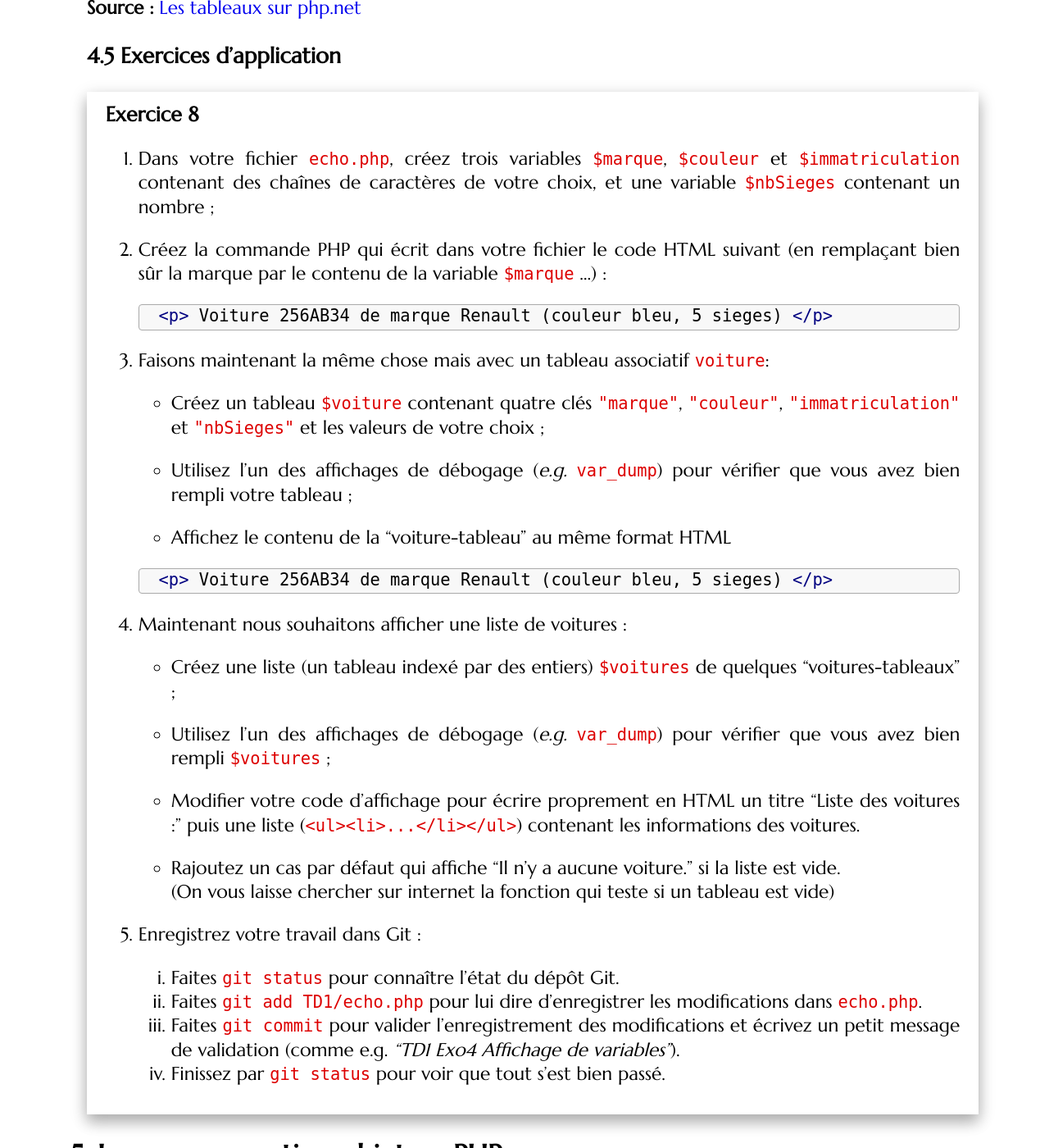
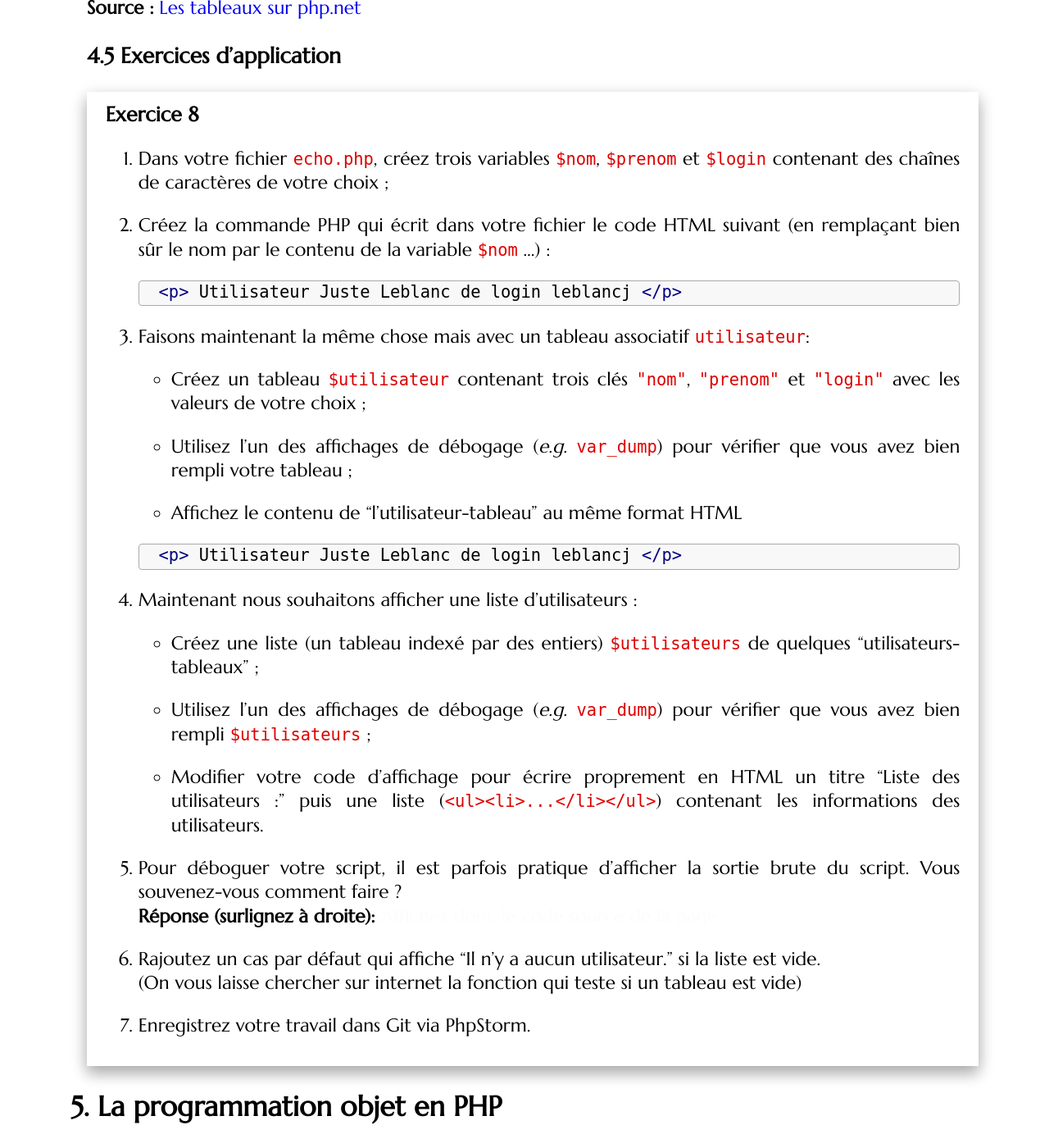
Before and after one commit to romainlebreton/R3.01-DeveloppementWeb, a Jekyll site: the page built from tutorials/tutorial1.md, in a window 1280 px wide and 1400 px high, scrolled down 10724 px. Shown: the whole window at 82% size. Built offline with Jekyll 4.4.1, drawn with Linux system fonts in a browser that asks for light colours; some web fonts are replaced; some of the changed text lies outside the part shown.

Commit message:
Voiture → Utilisateur

````diff
--- a/tutorials/tutorial1.md
+++ b/tutorials/tutorial1.md
@@ -544,100 +544,101 @@ Les tableaux en PHP peuvent aussi s'indexer par des entiers ou des chaînes de c
 
 <div class="exercise">
 
-1. Dans votre fichier `echo.php`, créez trois variables `$marque`, `$couleur` et
-`$immatriculation` contenant des chaînes de caractères de votre choix,
-et une variable `$nbSieges` contenant un nombre ;
+1. Dans votre fichier `echo.php`, créez trois variables `$nom`, `$prenom` et
+`$login` contenant des chaînes de caractères de votre choix ;
 
-2. Créez la commande PHP qui écrit dans votre fichier le code HTML suivant (en
-   remplaçant bien sûr la marque par le contenu de la variable `$marque` ...) :
+1. Créez la commande PHP qui écrit dans votre fichier le code HTML suivant (en
+   remplaçant bien sûr le nom par le contenu de la variable `$nom` ...) :
 
    ```html
-   <p> Voiture 256AB34 de marque Renault (couleur bleu, 5 sieges) </p>
+   <p> Utilisateur Juste Leblanc de login leblancj </p>
    ```
 
-3. Faisons maintenant la même chose mais avec un tableau associatif `voiture`:
+2. Faisons maintenant la même chose mais avec un tableau associatif `utilisateur`:
 
-   * Créez un tableau `$voiture` contenant quatre clés `"marque"`, `"couleur"`,
-   `"immatriculation"` et `"nbSieges"` et les valeurs de votre choix ;
+   * Créez un tableau `$utilisateur` contenant trois clés `"nom"`, `"prenom"` et
+   `"login"` avec les valeurs de votre choix ;
 
    * Utilisez l'un des affichages de débogage (*e.g.* `var_dump`) pour vérifier
      que vous avez bien rempli votre tableau ;
 
-   * Affichez le contenu de la "voiture-tableau" au même format HTML
+   * Affichez le contenu de "l'utilisateur-tableau" au même format HTML
 
    ```html
-   <p> Voiture 256AB34 de marque Renault (couleur bleu, 5 sieges) </p>
+   <p> Utilisateur Juste Leblanc de login leblancj </p>
    ```
 
-4. Maintenant nous souhaitons afficher une liste de voitures :
+3. Maintenant nous souhaitons afficher une liste d'utilisateurs :
 
-   * Créez une liste (un tableau indexé par des entiers) `$voitures` de quelques
-     "voitures-tableaux" ;
+   * Créez une liste (un tableau indexé par des entiers) `$utilisateurs` de quelques
+     "utilisateurs-tableaux" ;
 
    * Utilisez l'un des affichages de débogage (*e.g.* `var_dump`) pour vérifier
-     que vous avez bien rempli  `$voitures` ;
+     que vous avez bien rempli `$utilisateurs` ;
 
    * Modifier votre code d'affichage pour écrire proprement en HTML un titre
-     "Liste des voitures :" puis une liste (`<ul><li>...</li></ul>`) contenant les informations
-     des voitures.
+     "Liste des utilisateurs :" puis une liste (`<ul><li>...</li></ul>`) contenant les informations
+     des utilisateurs.
 
-   * Rajoutez un cas par défaut qui affiche "Il n'y a aucune voiture." si la
-     liste est vide.
-     (On vous laisse chercher sur internet la fonction qui teste si un tableau est vide)
+4. Pour déboguer votre script, il est parfois pratique d'afficher la sortie brute du script. Vous souvenez-vous comment faire ?
+   **Réponse (surlignez à droite):**
+   <span style="color:#FCFCFC">Affichez donc le code source de la page.</span>
 
-5. Enregistrez votre travail dans Git :
+5. Rajoutez un cas par défaut qui affiche "Il n'y a aucun utilisateur." si la
+   liste est vide.
+   (On vous laisse chercher sur internet la fonction qui teste si un tableau est
+   vide)
 
-   1. Faites `git status` pour connaître l'état du dépôt Git.
+6. Enregistrez votre travail dans Git via PhpStorm.
+
+   <!-- 1. Faites `git status` pour connaître l'état du dépôt Git.
    1. Faites `git add TD1/echo.php` pour lui dire d'enregistrer les
    modifications dans `echo.php`.
-   1. Faites `git commit` pour valider l'enregistrement des modifications et
+   2. Faites `git commit` pour valider l'enregistrement des modifications et
       écrivez un petit message de validation (comme e.g. *"TD1 Exo4 Affichage de
       variables"*).
-   1. Finissez par `git status` pour voir que tout s'est bien passé.
+   3. Finissez par `git status` pour voir que tout s'est bien passé. -->
 
 </div>
 
 ## La programmation objet en PHP
 
-PHP était initialement conçu comme un langage de script, mais est passé Objet à partir de la
-version 5. Plutôt que d'utiliser un tableau, créons une classe pour nos voitures.
+PHP était initialement conçu comme un langage de script, mais est passé *Orienté Objet* à partir de la
+version 5. Plutôt que d'utiliser un tableau, créons une classe pour nos utilisateurs.
 
 ### Un exemple de classe PHP
 
 <div class="exercise">
 
-1. Créer un fichier **Voiture.php** avec le contenu suivant
+1. Créer un fichier **Utilisateur.php** avec le contenu suivant
 
    ```php
    <?php
-   class Voiture {
+   class Utilisateur {
 
-       private $immatriculation;
-       private $marque;
-       private $couleur;
-       private $nbSieges; // Nombre de places assises
+       private $login;
+       private $nom;
+       private $prenom;
 
        // un getter
-       public function getMarque() {
-           return $this->marque;
+       public function getNom() {
+           return $this->nom;
        }
 
        // un setter
-       public function setMarque($marque) {
-           $this->marque = $marque;
+       public function setNom($nom) {
+           $this->nom = $nom;
        }
 
        // un constructeur
        public function __construct(
-         $immatriculation,
-         $marque,
-         $couleur,
-         $nbSieges
+         $login,
+         $nom,
+         $prenom,
       ) {
-           $this->immatriculation = $immatriculation;
-           $this->marque = $marque;
-           $this->couleur = $couleur;
-           $this->nbSieges = $nbSieges;
+           $this->login = $login;
+           $this->nom = $nom;
+           $this->prenom = $prenom;
        }
 
        // Pour pouvoir convertir un objet en chaîne de caractères
@@ -660,35 +661,34 @@ version 5. Plutôt que d'utiliser un tableau, créons une classe pour nos voitur
      ont un nombre d'arguments différent. En particulier, il ne peut y avoir au
      maximum qu'un constructeur.
 
-3. Créez des *getter* et des *setter* pour `$couleur`, `$immatriculation` et `$nbSieges` ;
+2. Créez des *getter* et des *setter* pour `$prenom` et `$login` ;
    (PhpStorm peut les générer automatiquement pour vous avec Clic droit > Generate)
 
 3. L'intérêt des *setter* est notamment de vérifier ce qui va être écrit dans
    l'attribut.
-   Comme l'immatriculation est limitée à 8 caractères, codez un *setter* qui
-   ne stocke que les 8 premiers caractères de l'immatriculation dans l'objet.
-   Mettez aussi à jour le constructeur pour ne garder que les 8 premiers caractères.
+   Comme le login est limité à 64 caractères, codez un *setter* qui
+   ne stocke que les 64 premiers caractères du login dans l'objet.
+   Mettez aussi à jour le constructeur pour ne garder que les 64 premiers caractères.
    (Documentation PHP :
    [fonction `substr` *substring*](http://php.net/manual/fr/function.substr.php)).
 
 
-4. Remplissez `__toString()` qui permet de convertir une voiture en chaine de caractères.
-   <!-- (Regardez le code du constructeur de la classe Voiture : comme en
+4. Remplissez `__toString()` qui permet de convertir un utilisateur en chaine de caractères.
+   <!-- (Regardez le code du constructeur de la classe Utilisateur : comme en
    Java, on peut utiliser le mot-clé `$this` mais suivi de `->`) ; -->
 
 5. Testez que votre classe est valide pour PHP : la page générée par le serveur
-   Web Docker à partir de `Voiture.php` ne doit pas afficher d'erreur.
+   Web Docker à partir de `Utilisateur.php` ne doit pas afficher d'erreur.
    **Demandez donc** votre page au serveur Web
-   [http://localhost/TD-PHP/TD1/Voiture.php](http://localhost/TD-PHP/TD1/Voiture.php).
+   [http://localhost/tds-php/TD1/Utilisateur.php](http://localhost/tds-php/TD1/Utilisateur.php).
 
-6. Enregistrez votre travail à l'aide de `git add` et `git commit`. Aidez-vous toujours
-   de `git status` pour savoir où vous en êtes.
+6. Enregistrez votre travail sous Git à l'aide de PhpStorm.
 
 </div>
 
-### Utilisation de la classe `Voiture`
+### Utilisation de la classe `Utilisateur`
 
-Nous voulons utiliser la classe `Voiture` dans un autre script `testVoiture.php`. Il faut donc inclure le fichier `Voiture.php`, qui contient la déclaration de la classe de `Voiture`, dans `testVoiture.php` pour pouvoir l'utiliser.
+Nous voulons utiliser la classe `Utilisateur` dans un autre script `testUtilisateur.php`. Il faut donc inclure le fichier `Utilisateur.php`, qui contient la déclaration de la classe de `Utilisateur`, dans `testUtilisateur.php` pour pouvoir l'utiliser.
 
 #### Require
 
@@ -711,21 +711,21 @@ n'émettent qu'un warning si le fichier n'est pas trouvé (au lieu d'une erreur)
 
 <div class="exercise">
 
-1. Créez un fichier **testVoiture.php** contenant le squelette HTML classique (`<html>`,`<head>`,`<body>` ...)
+1. Créez un fichier **testUtilisateur.php** contenant le squelette HTML classique (`<html>`,`<head>`,`<body>` ...)
 
-2. Dans la balise `<body>`, on va vouloir créer des objets `Voiture` et les afficher :
+2. Dans la balise `<body>`, on va vouloir créer des objets `Utilisateur` et les afficher :
 
-   * Incluez `Voiture.php` à l'aide de `require_once` comme vu précédemment ;
+   * Incluez `Utilisateur.php` à l'aide de `require_once` comme vu précédemment ;
 
-   * Initialisez une variable `$voiture1` de la classe `Voiture` avec la même
+   * Initialisez une variable `$utilisateur1` de la classe `Utilisateur` avec la même
      syntaxe qu'en Java ;
 
-   <!-- $voiture1 = new Voiture('Renault','Bleu','256AB34');  -->
+   <!-- $utilisateur1 = new Utilisateur('Renault','Bleu','256AB34');  -->
 
-   * Affichez cette voiture avec un `echo`, ce qui appellera implicitement la méthode `__toString()`.
+   * Affichez cet utilisateur avec un `echo`, ce qui appellera implicitement la méthode `__toString()`.
 
 3. Testez votre page sur le serveur Web :
-   [http://locahost/TD-PHP/TD1/testVoiture.php](http://locahost/TD-PHP/TD1/testVoiture.php)
+   [http://locahost/tds-php/TD1/testUtilisateur.php](http://locahost/tds-php/TD1/testUtilisateur.php)
 
 </div>
 
@@ -761,24 +761,24 @@ function ServeurWeb(Requete $requete) : Reponse {
 
 [Documentation PHP](https://www.php.net/manual/fr/language.types.declarations.php)
 
-1. Mettez à jour `Voiture.php` pour déclarer `marque`, `couleur` et `immatriculation` comme `string`, et `nbSieges` comme `int` dans
+1. Mettez à jour `Utilisateur.php` pour déclarer `nom`, `prenom` et `login` comme `string` dans
    * les attributs de classes,
    * les arguments des setters,
    * les sorties des getters,
    * les arguments du constructeur,
    * le type de sortie de `__toString()`.
 
-   **Note :** Pour pouvoir utiliser les déclarations de type, il faut indiquer à PhpStorm que vous voulez utiliser la version 8.1 du langage PHP. Pour ceci, cliquez en bas à droite de l'IDE sur `PHP: *.*` pour basculer vers `PHP: 8.1`.
+   **Note :** Pour pouvoir utiliser les déclarations de type, il faut indiquer à PhpStorm que vous voulez utiliser la version 8.3 du langage PHP. Pour ceci, cliquez en bas à droite de l'IDE sur `PHP: *.*` pour basculer vers `PHP: 8.3`.
 
-2. Testez que PHP vérifie bien les types : dans `testVoiture.php`, appelez une fonction qui attend en argument un `string` en lui donnant à la place un tableau (le tableau vide `[]` par exemple). Vous devez recevoir un message comme suit
+2. Testez que PHP vérifie bien les types : dans `testUtilisateur.php`, appelez une fonction qui attend en argument un `string` en lui donnant à la place un tableau (le tableau vide `[]` par exemple). Vous devez recevoir un message comme suit
 
    ```
-   PHP Fatal error:  Uncaught TypeError: Voiture::__construct(): Argument #1 ($marque) must be of type string, array given
+   PHP Fatal error:  Uncaught TypeError: Utilisateur::__construct(): Argument #1 ($nom) must be of type string, array given
    ```
 
    <!-- 3. Testez en donnant une valeur entière à la place d'un `string`. Malheureusement, la vérification de PHP n'échoue pas. En effet, par défaut, PHP convertit automatiquement les types scalaires (`bool`, `int`, `float` et `string`) entre eux.
 
-   4. Rajoutez l'instruction `declare(strict_types=1);` au début de votre fichier PHP. Ceci active la vérification de types, même entre types scalaires.
+   1. Rajoutez l'instruction `declare(strict_types=1);` au début de votre fichier PHP. Ceci active la vérification de types, même entre types scalaires.
    Vérifiez que la vérification de type de PHP échoue maintenant.
 
    **Attention :** La déclaration `declare(strict_types=1);` doit être la première instruction de votre script PHP. Il faut donc écrire en ligne 1
@@ -790,8 +790,7 @@ function ServeurWeb(Requete $requete) : Reponse {
    Aussi, `declare(strict_types=1);` marche fichier par fichier. Il doit donc être mis en haut de chaque fichier pour marcher partout.
    -->
 
-6. Enregistrez votre travail à l'aide de `git add` et `git commit`. Aidez-vous toujours
-   de `git status` pour savoir où vous en êtes.
+3. Enregistrez votre travail sous Git à l'aide de PhpStorm.
 
 </div>
 
@@ -799,16 +798,16 @@ function ServeurWeb(Requete $requete) : Reponse {
 
 <div class="exercise">
 
-1. Créez un fichier **formulaireVoiture.html**, réutilisez l'entête du fichier
-   **echo.php** et dans le body, insérez le formulaire suivant:
+1. Créez un fichier **formulaireUtilisateur.html**, réutilisez l'entête du fichier
+   **echo.php** et dans le body, insérez le formulaire suivant :
 
    ```html
-   <form method="get" action="creerVoiture.php">
+   <form method="get" action="creerUtilisateur.php">
      <fieldset>
        <legend>Mon formulaire :</legend>
        <p>
-         <label for="immatriculation_id">Immatriculation</label> :
-         <input type="text" placeholder="256AB34" name="immatriculation" id="immatriculation_id" required/>
+         <label for="login_id">Login</label> :
+         <input type="text" placeholder="leblancj" name="login" id="login_id" required/>
        </p>
        <p>
          <input type="submit" value="Envoyer" />
@@ -821,19 +820,19 @@ function ServeurWeb(Requete $requete) : Reponse {
    [cours 1]({{site.baseurl}}/classes/class1.html)) de la signification des
    attributs `action` de `<form>` et `name` de `<input>`
 
-   <!-- L'attribut important des `<input type="text">` est `name="marque"` qui indique -->
+   <!-- L'attribut important des `<input type="text">` est `name="nom"` qui indique -->
    <!-- que ce que vous taperez dans ce champ texte sera associé au nom de variable -->
-   <!-- `marque`. -->
+   <!-- `nom`. -->
 
    **Rappels supplémentaires :**
 
    * L'attribut `for` de `<label>` doit contenir l'identifiant d'un champ
-    `<input>` pour que un clic sur le texte du `<label>` vous amène directement
+    `<input>` pour qu'un clic sur le texte du `<label>` vous amène directement
     dans ce champ.
 
    * l'attribut `placeholder` de `<input>` sert à écrire une valeur par défaut pour aider l'utilisateur.
 
-3. Créez des champs dans le formulaire pour pouvoir rentrer la marque, la couleur et le nombre de sièges (`<input type="number">`) de la voiture.
+3. Créez des champs dans le formulaire pour pouvoir rentrer le nom et le prénom de l'utilisateur.
 
 4. Souvenez-vous (ou relisez le
    [cours 1]({{site.baseurl}}/classes/class1.html#les-formulaires-de-mthode-get)) de ce que fait un clic sur le bouton **"Envoyer"**.
@@ -842,45 +841,45 @@ function ServeurWeb(Requete $requete) : Reponse {
    **Comment sont transmises les informations ?**
    **Comment s'appelle la partie de l'URL contenant les informations ?**
 
-5. Prenez l'habitude d'enregistrer régulièrement votre travail sous Git. Vous
-   pouvez utiliser la commande `git log` pour voir l'ensemble de vos
-   enregistrements passés.
+5. Prenez l'habitude d'enregistrer régulièrement votre travail sous Git. En
+   cliquant sur l'icône Git en bas à gauche de PhpStorm, vous pouvez retrouver
+   l'historique de vos enregistrements passés.
 
 </div>
 <div class="exercise">
 
-5. Créez un fichier `creerVoiture.php` :
+5. Créez un fichier `creerUtilisateur.php` :
 
    1. Aidez-vous si nécessaire du [cours 1]({{site.baseurl}}/classes/class1.html)
    pour savoir comment récupérer l'information envoyée par le formulaire.
-   1. Vérifiez que `creerVoiture.php` reçoit bien des informations dans le *query
-   string*. Pour cela, vérifiez que le tableau `$_GET` n'est pas vide.
-   1. En reprenant du code de `testVoiture.php`, faites que `creerVoiture.php`
-   affiche les informations de la voiture envoyée par le formulaire.
+   1. Vérifiez que `creerUtilisateur.php` reçoit bien des informations dans le *query
+   string*. Pour cela, vérifiez que le tableau `$_GET` n'est pas vide (comment afficher un tableau facilement ?).
+   1. En reprenant du code de `testUtilisateur.php`, faites que `creerUtilisateur.php`
+   affiche les informations de l'utilisateur envoyée par le formulaire.
    2. Bien sûr, **testez votre page** en la demandant au serveur Web.
 
 6. Afin d'éviter que les données du formulaire n'apparaissent dans l'URL, modifiez
    le formulaire pour qu'il appelle la méthode POST :
 
    ```html
-   <form method="post" action="creerVoiture.php">
+   <form method="post" action="creerUtilisateur.php">
    ```
 
-   et côté `creerVoiture.php`, mettez à jour la récupération des paramètres :
+   et côté `creerUtilisateur.php`, mettez à jour la récupération des paramètres :
 
    1. Souvenez-vous (ou relisez le
    [cours 1]({{site.baseurl}}/classes/class1.html)) de par où passe
    l'information envoyée par un formulaire de méthode POST ;
-   2. Changez `creerVoiture.php` pour récupérer l'information envoyée par le formulaire ;
+   2. Changez `creerUtilisateur.php` pour récupérer l'information envoyée par le formulaire ;
    3. Essayez de
    [**retrouver l'information envoyée par le formulaire**]({{site.baseurl}}/classes/class1.html#coutons-le-rseau)
    avec les outils de développement (Onglet Réseau).
 
-7. Avez-vous pensé à enregistrer vos modifications sous Git ? Faites le
+7. Avez-vous pensé à enregistrer vos modifications sous Git ? Faites-le
    notamment en fin de TD pour retrouver plus facilement où vous en êtes la
    prochaine fois.
-   **Note :** Vous pouvez faire `git diff` à tout moment pour voir les
-   modifications que vous avez faites depuis la dernière validation (`commit`).
+   <!-- **Note :** Vous pouvez faire `git diff` à tout moment pour voir les
+   modifications que vous avez faites depuis la dernière validation (`commit`). -->
    <!-- On voit toutes les modifications sauf celles en cours d'enregistrement avec `git add` -->
 </div>
 
````
Also changed, not shown: other parts of tutorials/tutorial1.md (+5 -5 lines), index.md (+5 -2 lines).
